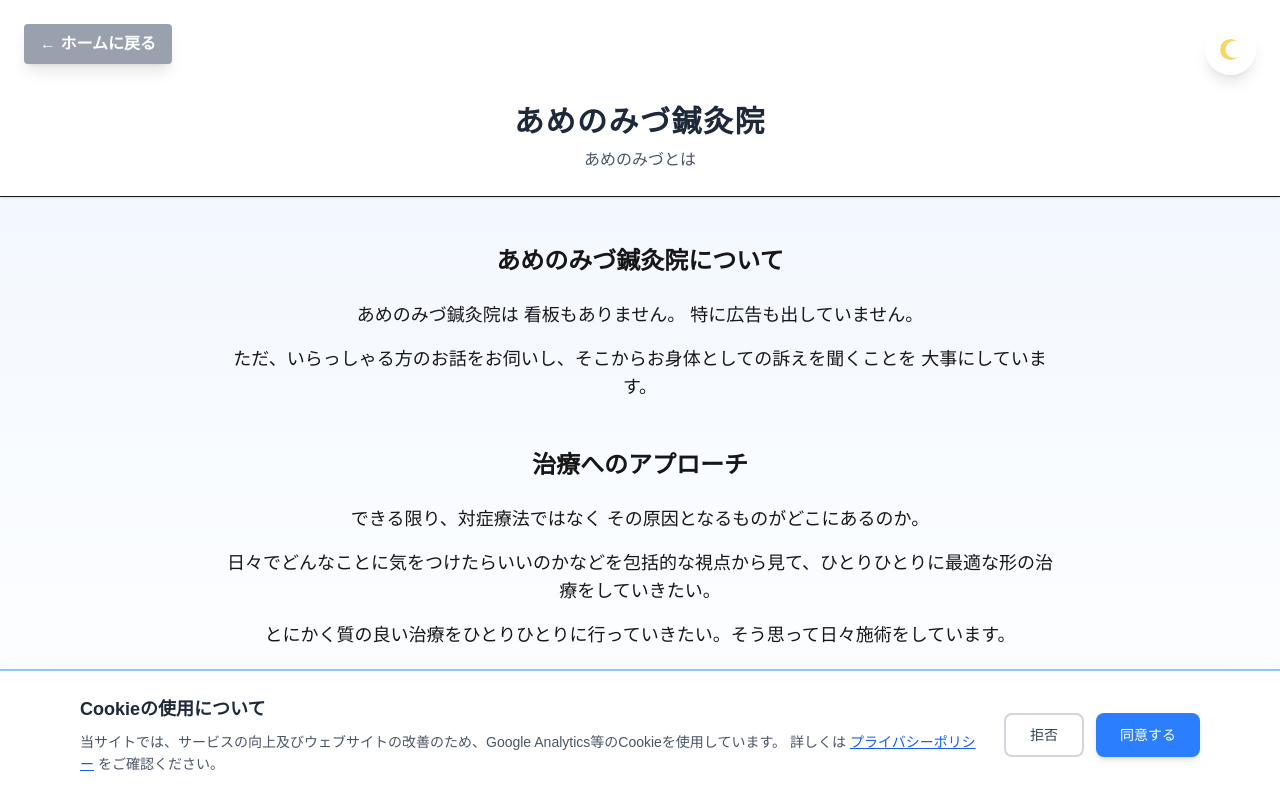
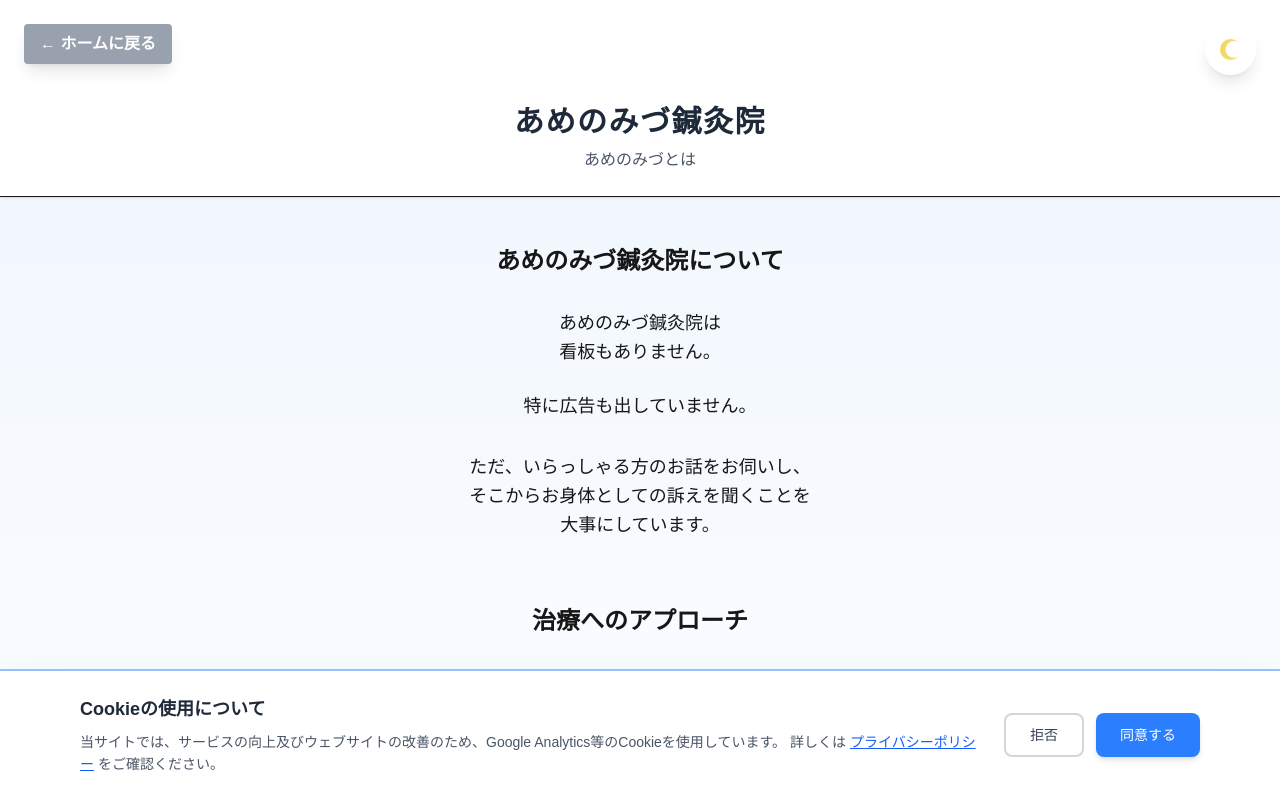
Before and after one commit to Shohei-Nakayama/Amenomizu7.1, a Next.js app in the folder amenomizu7.1/: page /about in a window 1280 px wide. Shown: the top 798 px of the page. Built offline with nearby package versions, Linux system fonts and the light colour scheme.

Commit message:
modefied some

```diff
--- a/amenomizu7.1/src/app/about/page.tsx
+++ b/amenomizu7.1/src/app/about/page.tsx
@@ -6,29 +6,45 @@ export default function About() {
       <PageHeader subtitle="あめのみづとは" />
 
       <main className="max-w-4xl mx-auto px-8 py-12 text-center">
-        <section className="mb-12">
-          <h2 className="text-2xl font-semibold mb-6">
+        <section className="mb-16">
+          <h2 className="text-2xl font-semibold mb-8">
             あめのみづ鍼灸院について
           </h2>
-          <p className="text-lg mb-4">
-            あめのみづ鍼灸院は 看板もありません。 特に広告も出していません。
+          <p className="text-lg mb-6 leading-relaxed">
+            あめのみづ鍼灸院は
+            <br />
+            看板もありません。
           </p>
-          <p className="text-lg mb-6">
-            ただ、いらっしゃる方のお話をお伺いし、そこからお身体としての訴えを聞くことを
+          <p className="text-lg mb-8 leading-relaxed">
+            特に広告も出していません。
+          </p>
+          <p className="text-lg leading-relaxed">
+            ただ、いらっしゃる方のお話をお伺いし、
+            <br />
+            そこからお身体としての訴えを聞くことを
+            <br />
             大事にしています。
           </p>
         </section>
 
-        <section className="mb-12">
-          <h2 className="text-2xl font-semibold mb-6">治療へのアプローチ</h2>
-          <p className="text-lg mb-4">
-            できる限り、対症療法ではなく その原因となるものがどこにあるのか。
+        <section className="mb-16">
+          <h2 className="text-2xl font-semibold mb-8">治療へのアプローチ</h2>
+          <p className="text-lg mb-6 leading-relaxed">
+            できる限り、対症療法ではなく
+            <br />
+            その原因となるものがどこにあるのか。
           </p>
-          <p className="text-lg mb-4">
-            日々でどんなことに気をつけたらいいのかなどを包括的な視点から見て、ひとりひとりに最適な形の治療をしていきたい。
+          <p className="text-lg mb-6 leading-relaxed">
+            日々でどんなことに気をつけたらいいのかなどを
+            <br />
+            包括的な視点から見て、
+            <br />
+            ひとりひとりに最適な形の治療をしていきたい。
           </p>
-          <p className="text-lg mb-4">
-            とにかく質の良い治療をひとりひとりに行っていきたい。そう思って日々施術をしています。
+          <p className="text-lg leading-relaxed">
+            とにかく質の良い治療をひとりひとりに行っていきたい。
+            <br />
+            そう思って日々施術をしています。
           </p>
         </section>
 
```
